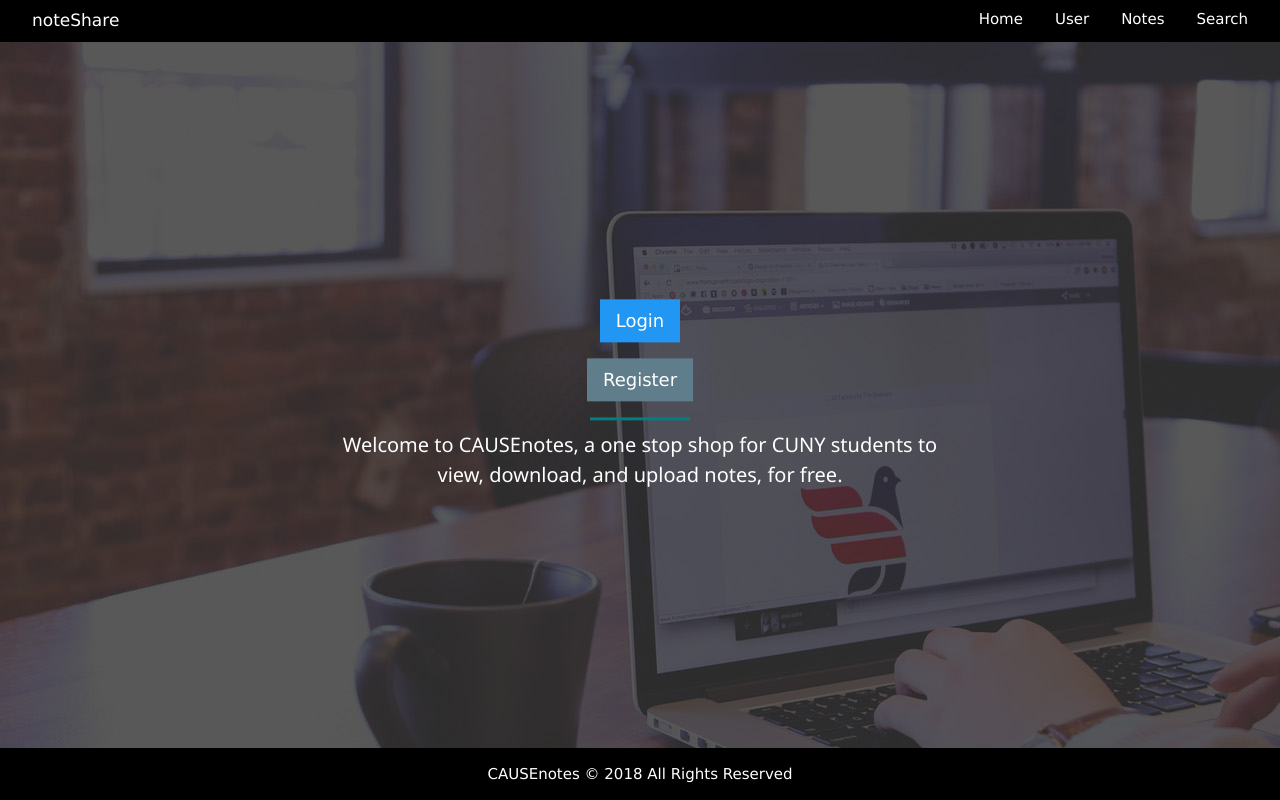
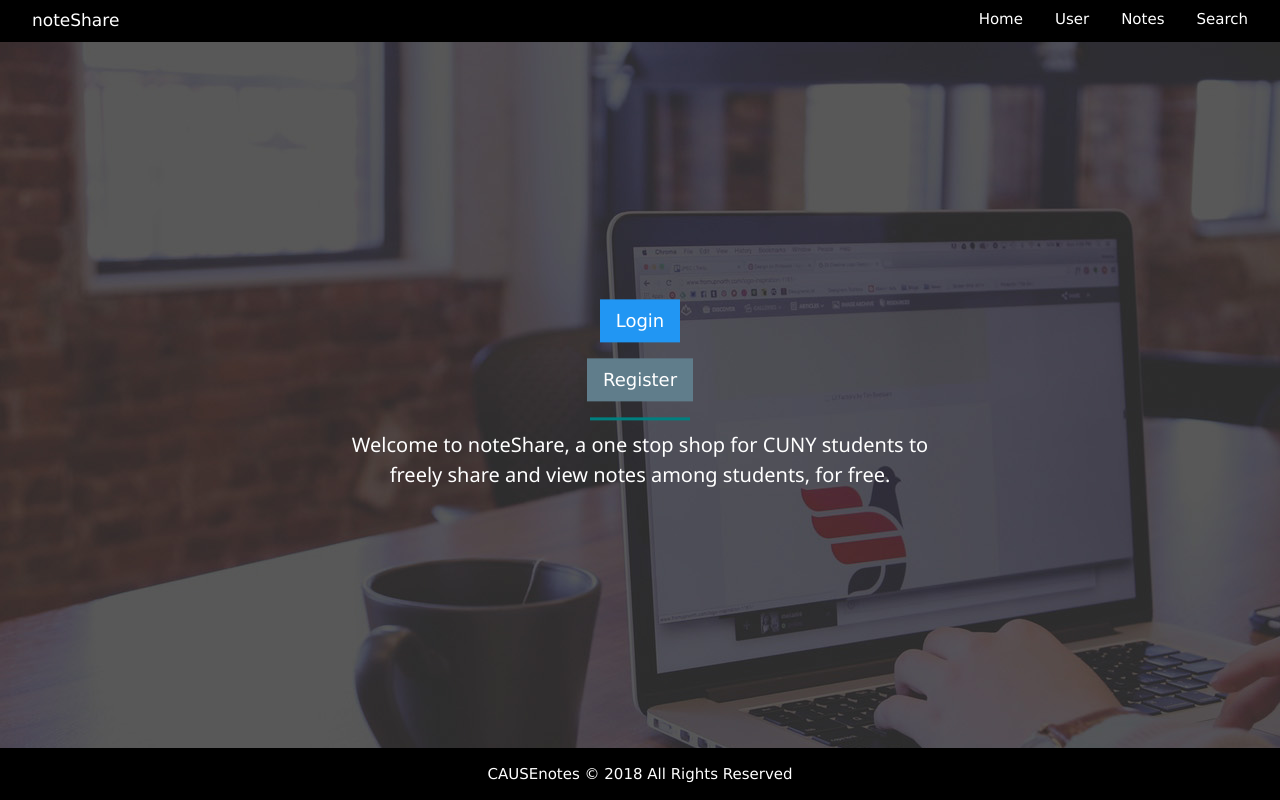
Before and after one commit to weibinxian/NoteShares, a React (Create React App) app in the folder client/: page / in a window 1280 px wide. Built offline with nearby package versions, Linux system fonts and the light colour scheme.

Commit message:
home message

```diff
--- a/client/src/components/Home.js
+++ b/client/src/components/Home.js
@@ -27,7 +27,7 @@ class Home extends Component {
 		            <div className="w3-text-shadow w3-animate-opacity">{logStatus}</div>
                     <hr></hr>
                     <h4 className="w3-animate-opacity">
-                    Welcome to CAUSEnotes, a one stop shop for CUNY students to view, download, and upload notes, for free.
+                    Welcome to noteShare, a one stop shop for CUNY students to freely share and view notes among students, for free.
                     </h4>
                     </div>
                 </section>
```
